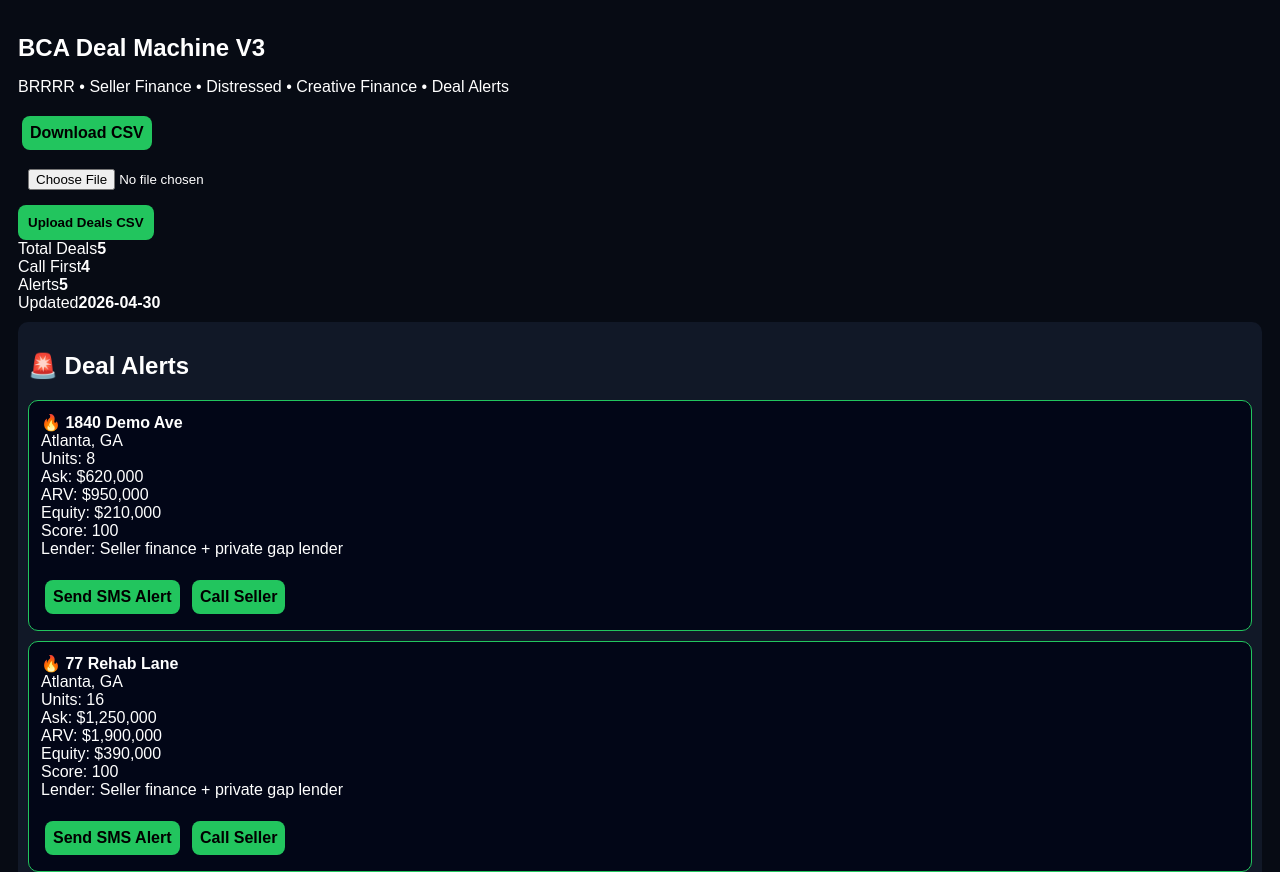
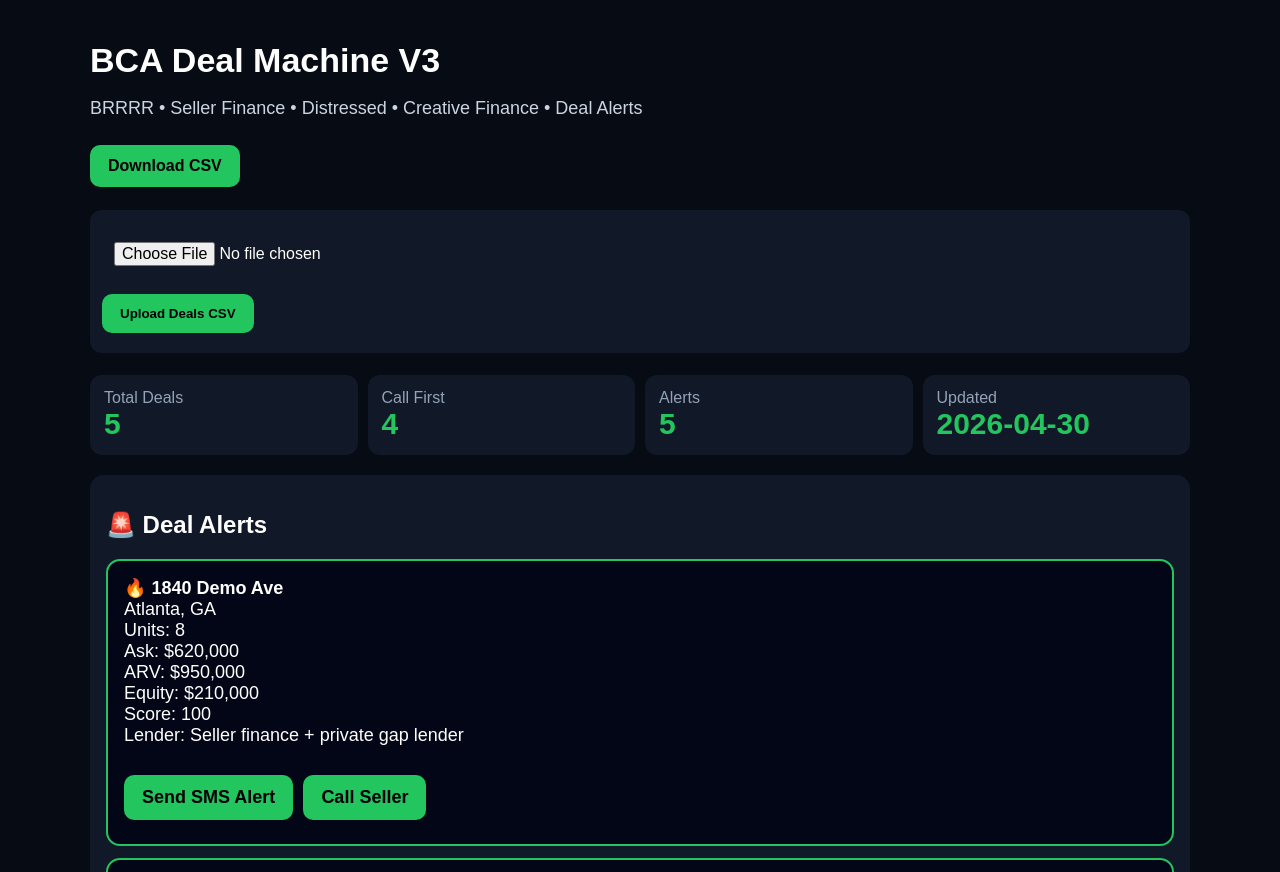
Before and after one commit to BIGLAVISH/-BRRRR-Section-8-Deal-Finder, a website: page index.html in a window 1280 px wide. Shown: the top 872 px of the page. Drawn offline with Linux system fonts and the light colour scheme.

Commit message:
Update styles.css

```diff
--- a/styles.css
+++ b/styles.css
@@ -1,59 +1,137 @@
 body {
-  background:#070b14;
-  color:white;
-  font-family:sans-serif;
-  padding:10px;
+  background: #070b14;
+  color: white;
+  font-family: Arial, sans-serif;
+  padding: 18px;
+  margin: 0;
 }
 
-h1 { font-size:24px }
+main {
+  max-width: 1100px;
+  margin: auto;
+}
 
-.panel {
-  background:#111827;
-  padding:10px;
-  margin:10px 0;
-  border-radius:10px;
+h1 {
+  font-size: 34px;
+  margin-bottom: 8px;
+}
+
+p {
+  font-size: 18px;
+  color: #cbd5e1;
+}
+
+header {
+  margin-bottom: 22px;
+}
+
+.btn,
+button {
+  display: inline-block;
+  background: #22c55e;
+  color: #000;
+  padding: 12px 18px;
+  margin: 8px 5px 8px 0;
+  border-radius: 10px;
+  text-decoration: none;
+  font-weight: bold;
+  border: none;
+  cursor: pointer;
+}
+
+.upload-box {
+  margin-top: 15px;
+  background: #111827;
+  padding: 12px;
+  border-radius: 12px;
 }
 
 input {
-  width:100%;
-  padding:10px;
-  margin:5px 0;
-  border-radius:8px;
-  border:none;
+  width: 100%;
+  padding: 12px;
+  margin: 8px 0;
+  border-radius: 10px;
+  border: none;
+  font-size: 16px;
 }
 
-button {
-  background:#22c55e;
-  padding:10px;
-  border:none;
-  border-radius:8px;
-  color:black;
-  font-weight:bold;
+.stats {
+  display: grid;
+  grid-template-columns: repeat(4, 1fr);
+  gap: 10px;
+  margin-bottom: 20px;
+}
+
+.stats div {
+  background: #111827;
+  padding: 14px;
+  border-radius: 12px;
+}
+
+.stats span {
+  display: block;
+  color: #94a3b8;
+}
+
+.stats b {
+  font-size: 30px;
+  color: #22c55e;
+}
+
+.panel {
+  background: #111827;
+  padding: 16px;
+  margin: 16px 0;
+  border-radius: 14px;
+}
+
+.deal-card {
+  background: #020617;
+  padding: 16px;
+  margin: 12px 0;
+  border-radius: 14px;
+  border: 2px solid #22c55e;
+  font-size: 18px;
+}
+
+.table-wrap {
+  overflow-x: auto;
 }
 
 table {
-  width:100%;
-  font-size:12px;
+  width: 100%;
+  border-collapse: collapse;
+  min-width: 1000px;
 }
 
+th,
 td {
-  padding:6px;
-}
-.deal-card {
-  background:#020617;
-  padding:12px;
-  margin:10px 0;
-  border-radius:10px;
-  border:1px solid #22c55e;
+  padding: 10px;
+  border-bottom: 1px solid #334155;
+  text-align: left;
 }
 
-a.btn {
-  display:inline-block;
-  background:#22c55e;
-  color:#000;
-  padding:8px;
-  margin:4px;
-  border-radius:8px;
-  text-decoration:none;
-  font-weight:bold;
+th {
+  color: #22c55e;
 }
+
+pre {
+  background: #020617;
+  padding: 12px;
+  border-radius: 10px;
+  white-space: pre-wrap;
+}
+
+@media (max-width: 700px) {
+  .stats {
+    grid-template-columns: 1fr;
+  }
+
+  h1 {
+    font-size: 28px;
+  }
+
+  .deal-card {
+    font-size: 16px;
+  }
+}
```
